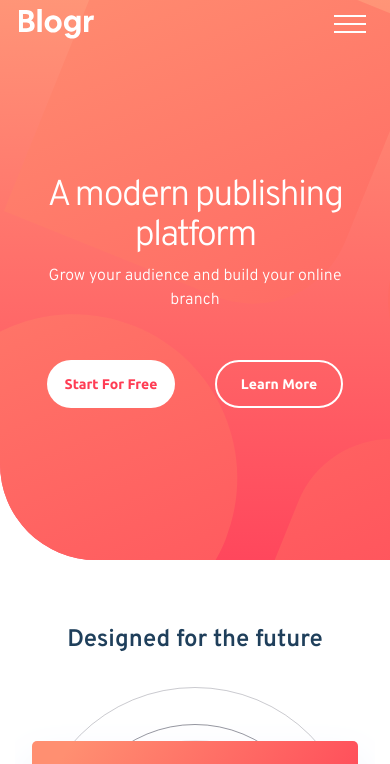
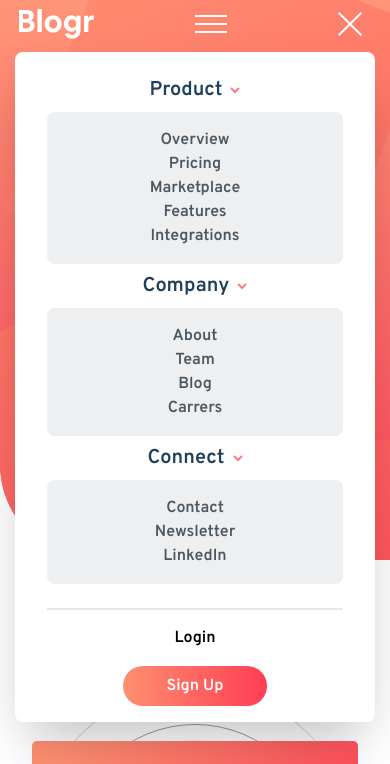
Before and after one commit to DenilDenilson/BlogrLandingPage, a website: page index.html in a window 390 px wide. Shown: the top 764 px of the page. Drawn offline with Linux system fonts and the light colour scheme.

```diff
--- a/index.html
+++ b/index.html
@@ -14,14 +14,59 @@
 
     <header class="h-[560px] bg-pattern-intro-mobile bg-no-repeat bg-auto rounded-bl-[6rem]
     before:content-center before:w-full before:h-[560px] before:rounded-bl-[6rem] before:absolute before:top-0 before:left-0 before:bg-gradient-to-t from-Light-red to-Very-light-red before:opacity-95 before:-z-10">
-        <nav class="h-[48px] flex items-center justify-between mb-32">
+        <nav class="h-[48px] flex items-center justify-between mb-32 relative">
             <div class="scale-75 w-[7rem] h-20 bg-logo bg-center bg-no-repeat"></div>
             <div class="w-20 h-20 bg-icon-hamburger bg-center bg-no-repeat"></div>
+            <div class="w-20 h-20 bg-icon-close bg-center bg-no-repeat"></div>
+            <div class="absolute bg-White w-[360px] h-auto left-0 right-0 mx-auto top-[52px] text-center px-8 rounded-lg shadow-2xl">
+                <ul class="text-Very-dark-blue font-Overpass font-semibold my-6">
+                    <li>
+                        <div class="flex items-center justify-center text-xl mb-2">
+                            Product
+                            <div class="w-[10px] h-[10px] bg-icon-arrow-dark bg-center bg-no-repeat bg-auto ml-2"></div>
+                        </div>
+                        <ul class="font-Overpass text-Very-dark-grayish-blue font-semibold text-base bg-[#EEEFF0] py-4 mb-2 rounded-lg">
+                            <li>Overview</li>
+                            <li>Pricing</li>
+                            <li>Marketplace</li>
+                            <li>Features</li>
+                            <li>Integrations</li>
+                        </ul>
+                    </li>
+                    <li>
+                        <div class="flex items-center justify-center text-xl mb-2">
+                            Company
+                            <div class="w-[10px] h-[10px] bg-icon-arrow-dark bg-center bg-no-repeat bg-auto ml-2"></div>
+                        </div>
+                        <ul class="font-Overpass text-Very-dark-grayish-blue font-semibold text-base bg-[#EEEFF0] py-4 mb-2 rounded-lg">
+                            <li>About</li>
+                            <li>Team</li>
+                            <li>Blog</li>
+                            <li>Carrers</li>
+                        </ul>
+                    </li>
+                    <li>
+                        <div class="flex items-center justify-center text-xl mb-2">
+                            Connect
+                            <div class="w-[10px] h-[10px] bg-icon-arrow-dark bg-center bg-no-repeat bg-auto ml-2"></div>
+                        </div>
+                        <ul class="font-Overpass text-Very-dark-grayish-blue font-semibold text-base bg-[#EEEFF0] py-4 mb-2 rounded-lg">
+                            <li>Contact</li>
+                            <li>Newsletter</li>
+                            <li>LinkedIn</li>
+                        </ul>
+                    </li>
+                </ul>
+                <div class="flex flex-col items-center mb-4 border-t-2">
+                    <button class="font-Overpass font-semibold bg-White w-36 h-10 rounded-3xl mb-2 mt-2">Login</button>
+                    <button class="font-Overpass font-semibold bg-gradient-to-l from-Light-red to-Very-light-red w-36 h-10 rounded-3xl text-White">Sign Up</button>
+                </div>
+            </div>
         </nav>
         <h1 class="font-Overpass font-light text-center tracking-tighter text-White text-4xl mb-2 mx-6">A modern publishing platform</h1>
         <p class="mb-12 text-center text-base font-light font-Overpass text-White mx-6">Grow your audience and build your online branch</p>
         <div class="flex items-center justify-center">
-            <button class="font-Ubuntu font-bold text-sm text-Light-red w-32 h-12 rounded-3xl bg-White mr-10">Start For Free</button>
+            <button class="font-Ubuntu font-bold text-sm text-Light-red w-32 h-12 rounded-3xl bg-White mr-8">Start For Free</button>
             <button class="font-Ubuntu font-bold text-sm text-White w-32 h-12 rounded-3xl border-2 border-White">Learn More</button>
         </div>
     </header>
@@ -98,7 +143,7 @@
                 <ul class="text-Grayish-blue font-normal text-sm mt-4">
                     <li>Contact</li>
                     <li>Newsletter</li>
-                    <li>Linkedin</li>
+                    <li>LinkedIn</li>
                 </ul>
             </li>
         </ul>
```
Also changed, not shown: docs/output.css.
